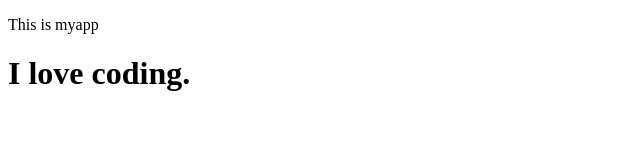
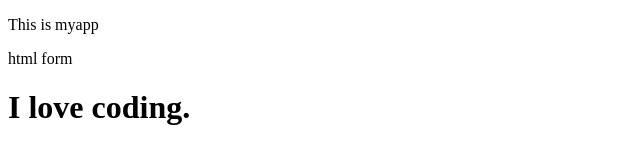
Before and after one commit to Mayank1221Dubey/myappsample, a plain HTML site: page index.html in a window 1280 px wide. Shown: the whole page, without its empty margins (0-640 px from the left). Drawn offline with Linux system fonts and the light colour scheme.

Commit message:
login form

```diff
--- a/index.html
+++ b/index.html
@@ -9,6 +9,7 @@
 </head>
 <body>
     <p>This is myapp</p>
+    <p>html form</p>
     <h1>I love coding.</h1>
 </body>
 </html>
```
Also changed, not shown: login.html (added).
